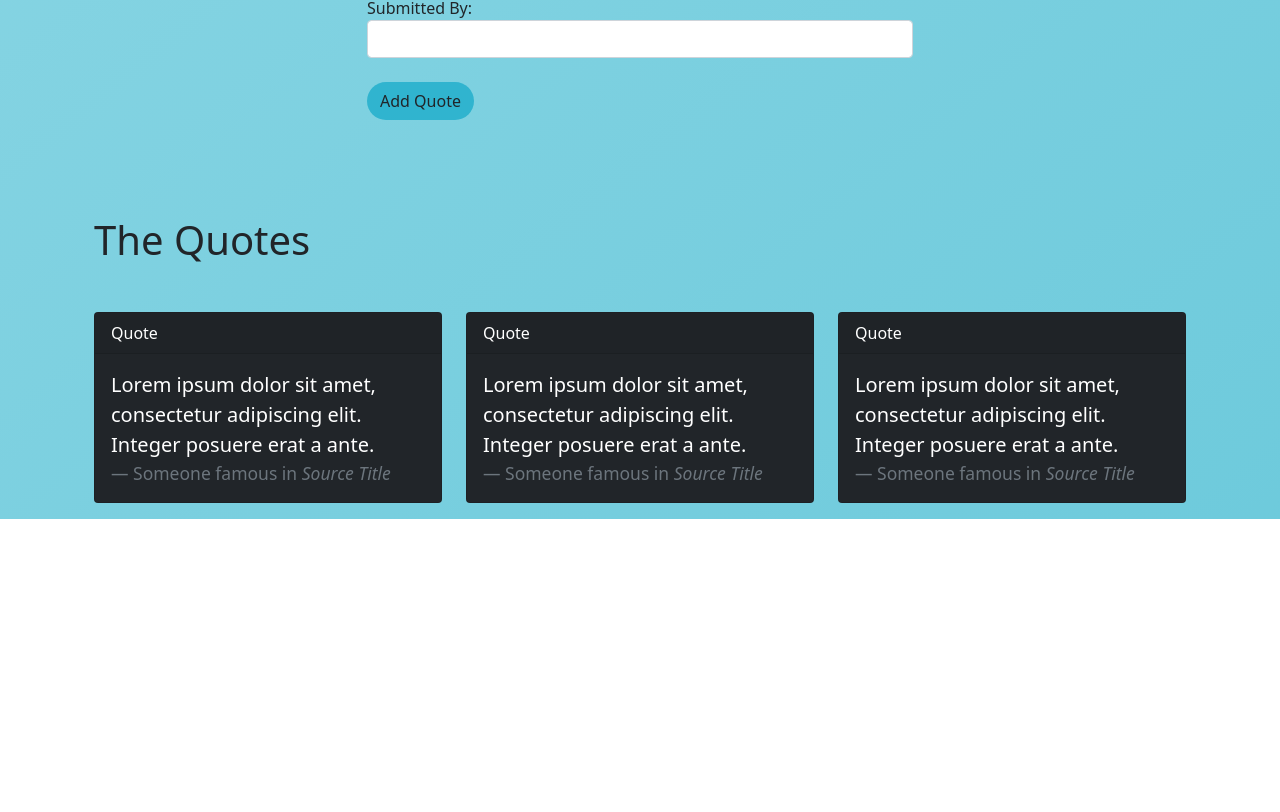
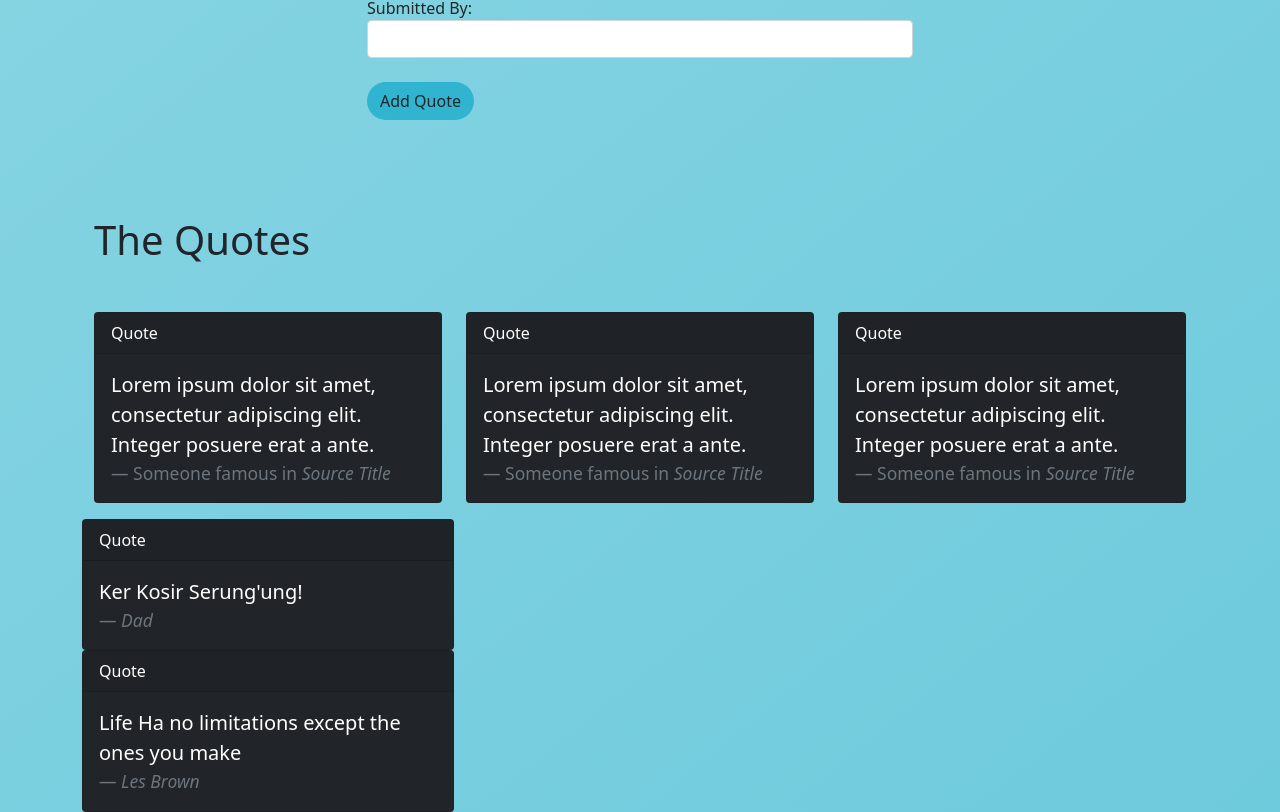
Before and after one commit to clarelimo/Quotes-App, an Angular app: page / in a window 1280 px wide. Shown: the part 421-1233 px from the top of the page. Before the commit the page ends 940 px from the top, so only its background shows below. Built offline with nearby package versions, Linux system fonts and the light colour scheme.

Commit message:
quotes generated successfully

```diff
--- a/src/app/quote/quote.component.html
+++ b/src/app/quote/quote.component.html
@@ -4,4 +4,21 @@
 <div class="container">
     <app-quote-form (addQuote) = "addNewQuote($event)"></app-quote-form>
     <app-quote-detail></app-quote-detail>
+    <div class="row">
+        <div *ngFor='let quote of quotes;let i = index'>
+        <div class="col-md-4">
+
+            <div class="card text-white bg-dark">
+                <div class="card-header">
+                  Quote
+                </div>
+                <div class="card-body">
+                  <blockquote class="blockquote mb-0">
+                    <p>{{quote.description}}</p>
+                    <footer class="blockquote-footer"><cite title="Source Title">{{quote.author}} </cite></footer>
+                  </blockquote>
+                </div>
+              </div>
+            </div>
+    </div>
 </div>
--- a/src/app/quote/quote.component.ts
+++ b/src/app/quote/quote.component.ts
@@ -7,7 +7,10 @@ import { Quote } from '../quote';
   styleUrls: ['./quote.component.css']
 })
 export class QuoteComponent implements OnInit {
-  quotes:Quote[]=[new Quote("clare","Dad","Ker Kosir Serung'ung!")];
+  quotes:Quote[]=[
+    new Quote("clare","Dad","Ker Kosir Serung'ung!"),
+    new Quote("clare","Les Brown","Life Ha no limitations except the ones you make")
+  ];
   addNewQuote(quote:any){
     let quoteLength = this.quotes.length;
     quote.id = quoteLength+1;
```
